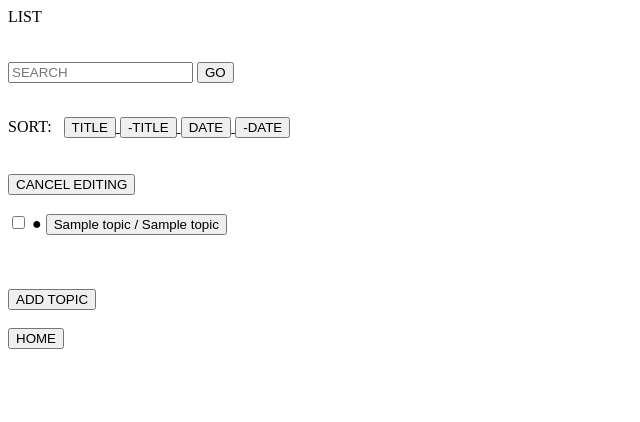
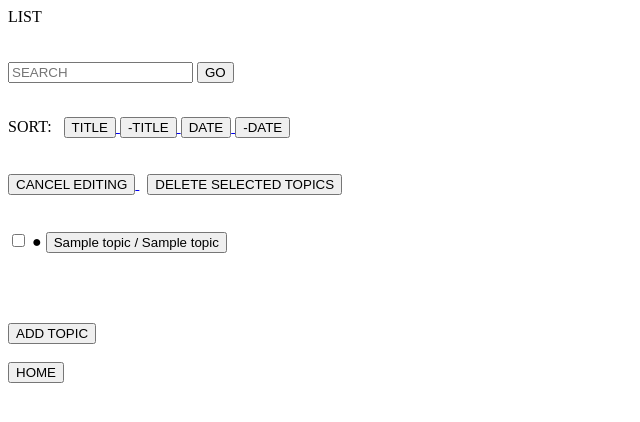
Before and after one commit to xxvnt4/rand, a Django app: page /user_list/?&action=edit in a window 1280 px wide. Shown: the top 422 px of the page, without its empty margins (0-640 px from the left). Run offline with Django 4.2, Linux system fonts and the light colour scheme; a user stored in the database is signed in; tables that the repository leaves empty hold one stand-in row (values such as "Sample post").

Commit message:
Add checkboxes and Delete action

```diff
--- a/rand/main/templates/main/user_list.html
+++ b/rand/main/templates/main/user_list.html
@@ -32,23 +32,13 @@ SORT: &nbsp
     <input type="button" value="-DATE">
 </a> <br> <br> <br>
 
-{% if action %}
-    <a href="?{{ query_string }}&action=">
-        <input type="button" value="CANCEL EDITING"> <br> <br>
-    </a>
-{% else %}
-    <a href="?{{ query_string }}&action=edit">
-        <input type="button" value="EDIT LIST"> <br> <br>
-    </a>
-{% endif %}
-
 
 {% if is_paginated %}
     {% for page in paginator.page_range %}
         <a href="?{{ query_string }}&page={{ page }}">
             <input type="button" value="{{ page }}">
         </a>
-    {% endfor %}
+    {% endfor %} &nbsp
 
     {% if page_obj.has_previous %}
         <a href="?{{ query_string }}&page={{ page_obj.previous_page_number }}">
@@ -56,20 +46,35 @@ SORT: &nbsp
         </a>
 
         {% if not page_obj.has_next %}
-            <br> <br> <br>
+            <br> <br>
         {% endif %}
     {% endif %}
 
     {% if page_obj.has_next %}
         <a href="?{{ query_string }}&page={{ page_obj.next_page_number }}">
-            <input type="button" value="NEXT"> <br> <br> <br>
+            <input type="button" value="NEXT"> <br> <br>
         </a>
     {% endif %}
 {% endif %}
 
+<form action="{% url 'do_with_selected' %}" method="POST">
+    {% csrf_token %}
+
+    {% if action %}
+        <a href="?{{ query_string }}&action=">
+            <input type="button" value="CANCEL EDITING">
+        </a> &nbsp
+
+        <input type="submit" value="DELETE SELECTED TOPICS"> <br> <br> <br>
+    {% else %}
+        <a href="?{{ query_string }}&action=edit">
+            <input type="button" value="EDIT LIST"> <br> <br> <br>
+        </a>
+    {% endif %}
+
     {% for topic in topics %}
         {% if action %}
-        <input type="checkbox">
+            <input type="checkbox" name="selected_items" value="{{ topic.pk }}">
         {% endif %}
 
         {% if topic.is_watched %}
@@ -79,7 +84,8 @@ SORT: &nbsp
         <a href="{{ topic.get_absolute_url }}">
             <input type="button" value="{{ topic }}">
         </a> <br> <br>
-{% endfor %} <br> <br>
+    {% endfor %}
+</form> <br> <br>
 
 <a href="{% url 'add_topic' %}">
     <input type="button" value="ADD TOPIC">
--- a/rand/main/urls.py
+++ b/rand/main/urls.py
@@ -21,6 +21,7 @@ urlpatterns += [
     path('delete_profile/', views.delete_profile, name='delete_profile'),
     path('confirm_reset_random/', views.confirm_reset_random, name='confirm_reset_random'),
     path('reset_random/', views.reset_random, name='reset_random'),
+    path('do_with_selected/', views.do_with_selected, name='do_with_selected'),
 ]
 
 urlpatterns += [
--- a/rand/main/views.py
+++ b/rand/main/views.py
@@ -11,7 +11,7 @@ from django.db.models import Q
 from django.http import Http404, QueryDict, HttpResponseRedirect
 from django.shortcuts import redirect, render
 from django.urls import reverse, reverse_lazy
-from django.views import generic
+from django.views import generic, View
 from django.views.decorators.csrf import csrf_exempt
 from django.views.generic import ListView, FormView, CreateView, UpdateView, DeleteView
 
@@ -121,6 +121,13 @@ class TopicsList(LoginRequiredMixin, ListView):
             return super().dispatch(request, *args, **kwargs)
         except Http404:
             return redirect('add_topic')
+
+class TopicView(View):
+
+    def get(self, request):
+        objects = Topics.objects.all()
+
+        return render()
 
 
 class TopicInfoView(generic.DetailView):
@@ -346,3 +353,14 @@ def reset_random(request):
         topic.save()
 
     return redirect('random')
+
+
+@login_required
+def do_with_selected(request):
+    if request.method == 'POST':
+        selected_items = request.POST.getlist('selected_items')
+        Topics.objects.filter(id__in=selected_items).delete()
+
+        url = reverse('user_list') + '?action=edit'
+
+        return redirect(url)
```
Lines whose indentation alone changed are shown as unchanged.
